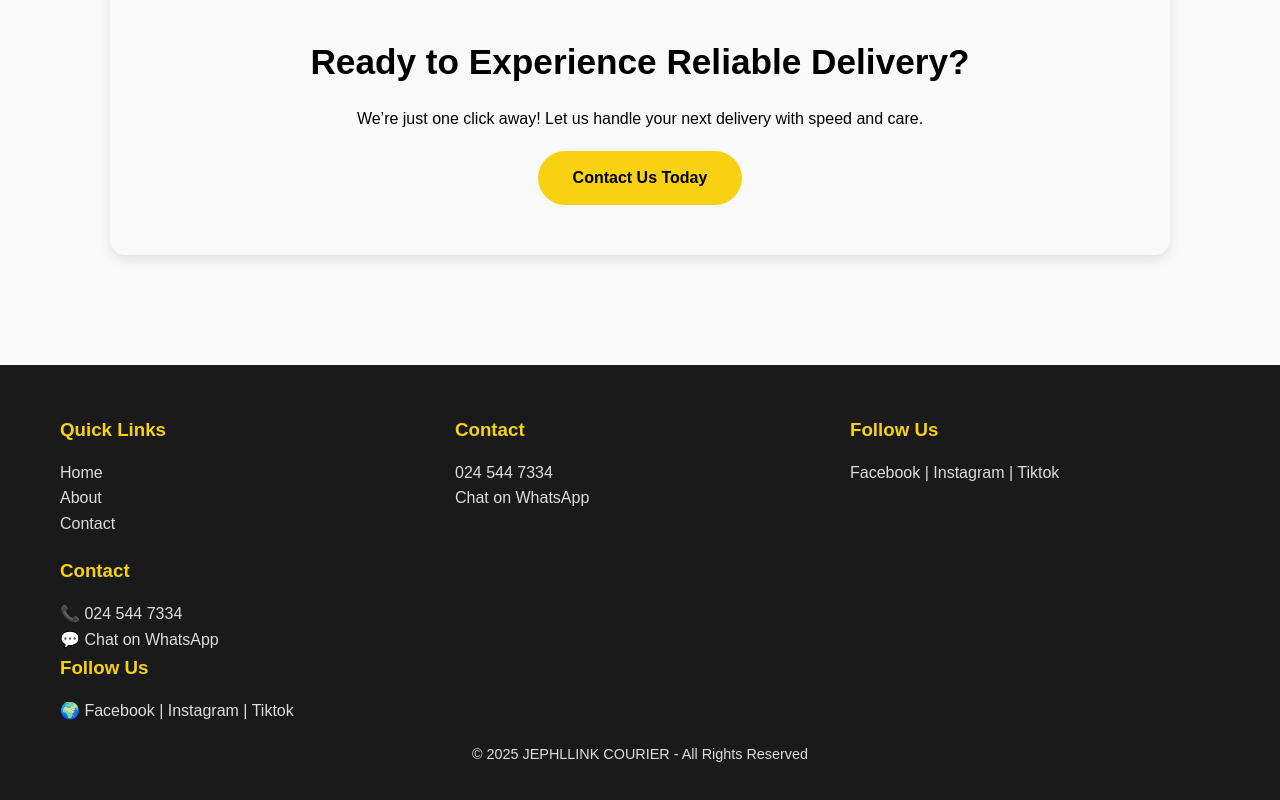
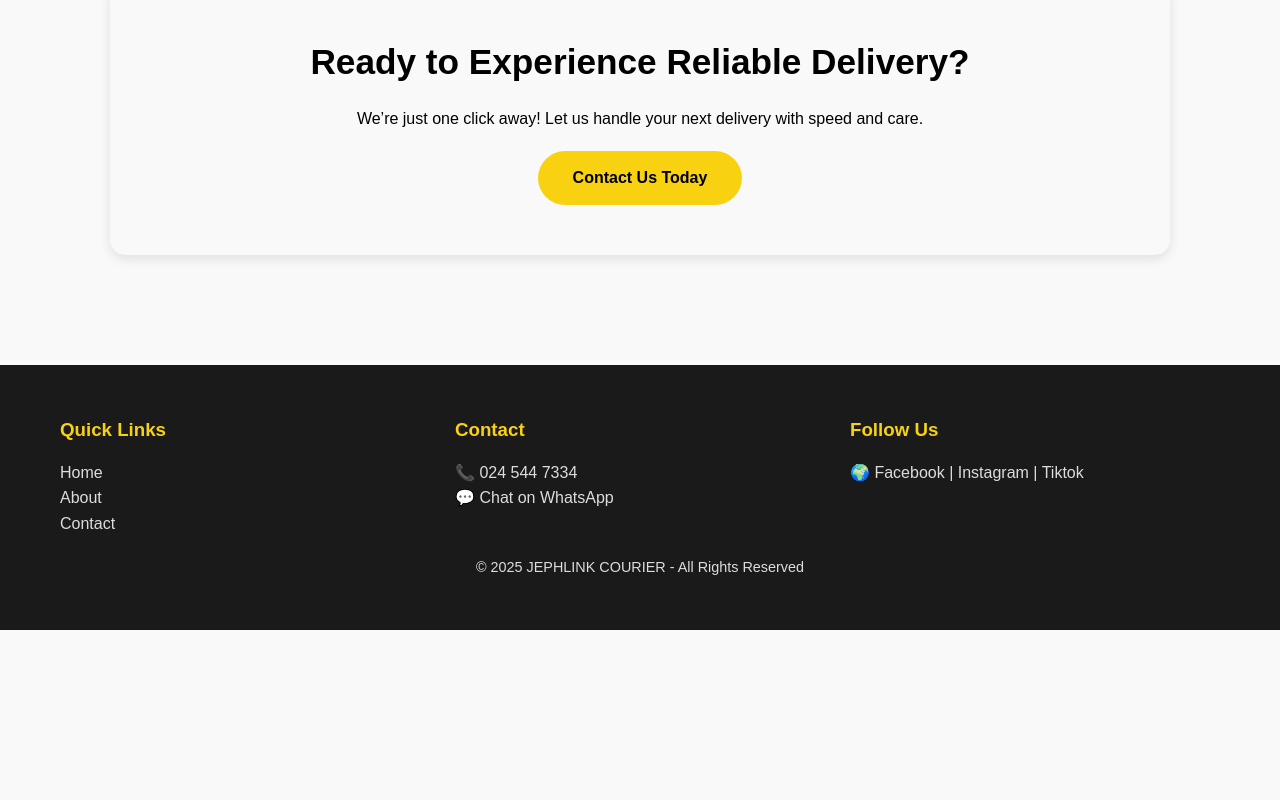
Before and after one commit to Mbafor/Delivery-Website, a plain HTML site: page about.html in a window 1280 px wide. Shown: the part 1535-2335 px from the top of the page. After the commit the page ends 2165 px from the top, so only its background shows below. Drawn offline with Linux system fonts and the light colour scheme.

Commit message:
Describe what you changed

```diff
--- a/about.html
+++ b/about.html
@@ -107,7 +107,6 @@
       <a href="index.html" class="cta-btn"> Contact Us Today</a>
     </div>
   </div>
-
   <!-- Footer -->
 <footer class="footer" id="contact">
   <div class="footer-grid">
@@ -118,26 +117,6 @@
       <a href="about.html">About</a><br>
       <a href="#contact">Contact</a>
     </div>
-
-      <!-- Contact Info -->
-      <div>
-        <h3>Contact</h3>
-        <p><a href="tel:+233245447334">024 544 7334</a></p>
-        <p><a href="https://wa.me/233559306768" target="_blank">Chat on WhatsApp</a></p>
-      </div>
-
-      <!-- Social Media -->
-      <div>
-        <h3>Follow Us</h3>
-        <p>
-          <a href="https://facebook.com/" target="_blank">Facebook</a> |
-          <a href="https://www.instagram.com/invites/contact/?utm_source=ig_contact_invite&utm_medium=copy_link&utm_content=pa2thu0/" target="_blank">Instagram</a> |
-          <a href="https://twitter.com/" target="_blank">Tiktok</a>
-        </p>
-      </div>
-    </div>
-
-
 
     <!-- Contact Info -->
     <div>
@@ -153,12 +132,12 @@
         🌍
         <a href="https://facebook.com/" target="_blank">Facebook</a> |
         <a href="https://www.instagram.com/invites/contact/?utm_source=ig_contact_invite&utm_medium=copy_link&utm_content=pa2thu0/" target="_blank">Instagram</a> |
-        <a href="https://twitter.com/" target="_blank">Tiktok</a>
+        <a href="https://www.tiktok.com/@brhajeph?_t=ZM-8zL4sgwUHjU&_r=1/" target="_blank">Tiktok</a>
       </p>
     </div>
   </div>
 
-  <p class="copyright">© 2025 JEPHLLINK COURIER - All Rights Reserved</p>
+  <p class="copyright">© 2025 JEPHLINK COURIER - All Rights Reserved</p>
 </footer>
 
   <!-- Script for hamburger toggle -->
```
Lines whose indentation alone changed are shown as unchanged.
